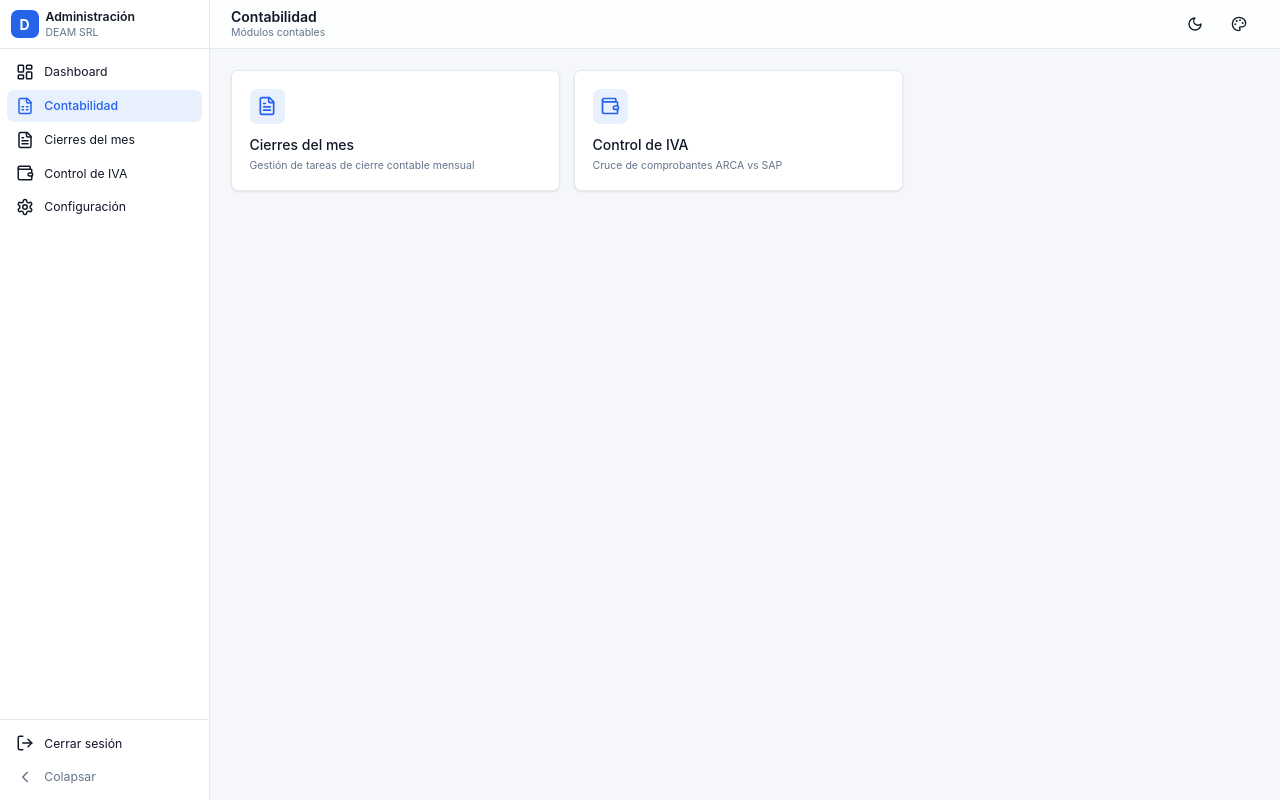
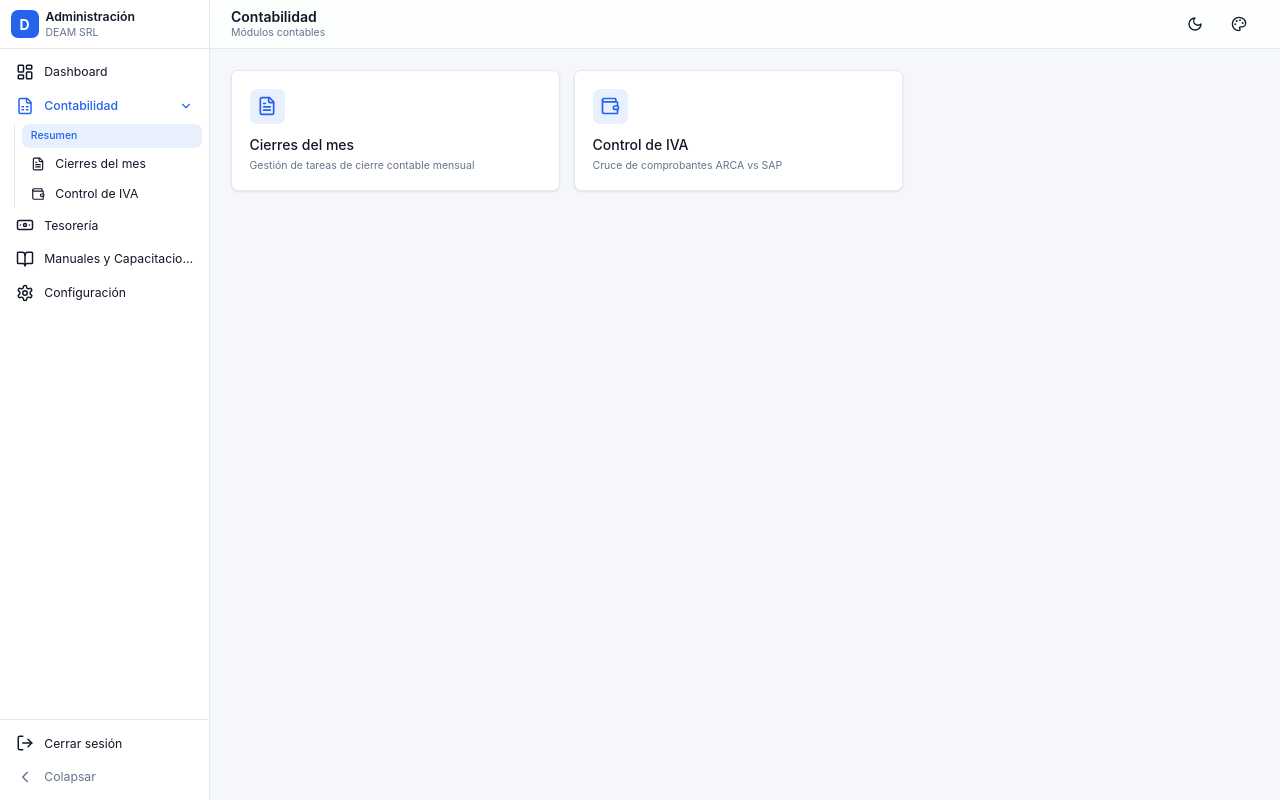
Before and after one commit to alejandrogomez-code/Administraci-n---DEAM, a Next.js app: page /contabilidad in a window 1280 px wide. Built offline with nearby package versions, Linux system fonts and the light colour scheme.

Commit message:
Update Sidebar.tsx

```diff
--- a/src/components/Sidebar.tsx
+++ b/src/components/Sidebar.tsx
@@ -3,33 +3,66 @@
 import Link from 'next/link';
 import { usePathname, useRouter } from 'next/navigation';
 import { useEffect, useState } from 'react';
-import { Building2, ChevronLeft, ChevronRight, FileSpreadsheet, FileText, LayoutDashboard, LogOut, Settings, Wallet } from 'lucide-react';
+import {
+  BookOpen, Building2, ChevronDown, ChevronLeft, ChevronRight,
+  FileSpreadsheet, FileText, LayoutDashboard, LogOut, Settings, Wallet, Banknote,
+} from 'lucide-react';
 import { createClient } from '@/lib/supabase/client';
 
-type Item = { href: string; label: string; icon: any };
+type Item = { href: string; label: string; icon: any; children?: Item[] };
+
 const items: Item[] = [
-  { href: '/dashboard',                  label: 'Dashboard',     icon: LayoutDashboard },
-  { href: '/contabilidad',               label: 'Contabilidad',  icon: FileSpreadsheet },
-  { href: '/contabilidad/cierres',       label: 'Cierres del mes', icon: FileText },
-  { href: '/contabilidad/iva',           label: 'Control de IVA', icon: Wallet },
-  { href: '/configuracion',              label: 'Configuración', icon: Settings },
+  { href: '/dashboard', label: 'Dashboard', icon: LayoutDashboard },
+  {
+    href: '/contabilidad',
+    label: 'Contabilidad',
+    icon: FileSpreadsheet,
+    children: [
+      { href: '/contabilidad/cierres', label: 'Cierres del mes', icon: FileText },
+      { href: '/contabilidad/iva',     label: 'Control de IVA',  icon: Wallet },
+    ],
+  },
+  { href: '/tesoreria', label: 'Tesorería', icon: Banknote },
+  { href: '/manuales',  label: 'Manuales y Capacitaciones', icon: BookOpen },
+  { href: '/configuracion', label: 'Configuración', icon: Settings },
 ];
 
 export default function Sidebar() {
   const path = usePathname();
   const router = useRouter();
   const [collapsed, setCollapsed] = useState(false);
+  const [expanded, setExpanded] = useState<Record<string, boolean>>({});
 
   useEffect(() => {
-    const c = localStorage.getItem('deam.sidebar') === '1';
-    setCollapsed(c);
+    setCollapsed(localStorage.getItem('deam.sidebar') === '1');
+    const raw = localStorage.getItem('deam.sidebar.exp');
+    if (raw) try { setExpanded(JSON.parse(raw)); } catch {}
   }, []);
   useEffect(() => { localStorage.setItem('deam.sidebar', collapsed ? '1' : '0'); }, [collapsed]);
+  useEffect(() => { localStorage.setItem('deam.sidebar.exp', JSON.stringify(expanded)); }, [expanded]);
+
+  // expandir automáticamente la categoría activa
+  useEffect(() => {
+    const auto: Record<string, boolean> = { ...expanded };
+    let changed = false;
+    for (const it of items) {
+      if (it.children && it.children.some((c) => path.startsWith(c.href))) {
+        if (!auto[it.href]) { auto[it.href] = true; changed = true; }
+      }
+    }
+    if (changed) setExpanded(auto);
+    // eslint-disable-next-line react-hooks/exhaustive-deps
+  }, [path]);
 
   async function logout() {
     const supabase = createClient();
     await supabase.auth.signOut();
     router.push('/login');
+  }
+
+  function isActive(href: string) {
+    if (href === '/dashboard') return path === href;
+    return path === href || path.startsWith(href + '/');
   }
 
   return (
@@ -47,7 +80,48 @@ export default function Sidebar() {
       <nav className="flex-1 p-2 space-y-0.5 overflow-y-auto">
         {items.map((it) => {
           const Icon = it.icon;
-          const active = path === it.href || (it.href !== '/dashboard' && path.startsWith(it.href));
+          const active = isActive(it.href);
+          const hasChildren = !!it.children?.length;
+          const isExp = expanded[it.href] ?? active;
+
+          if (hasChildren && !collapsed) {
+            return (
+              <div key={it.href}>
+                <button
+                  onClick={() => setExpanded((s) => ({ ...s, [it.href]: !isExp }))}
+                  className={`w-full flex items-center justify-between gap-3 px-2.5 py-2 rounded text-sm transition ${active ? 'text-primary font-medium' : 'text-text hover:bg-surface-2'}`}
+                >
+                  <span className="flex items-center gap-3 truncate">
+                    <Icon size={18} className="shrink-0" />
+                    <span className="truncate">{it.label}</span>
+                  </span>
+                  <ChevronDown size={14} className={`transition-transform ${isExp ? '' : '-rotate-90'}`} />
+                </button>
+                {isExp && (
+                  <div className="ml-2 mt-0.5 space-y-0.5 border-l border-border pl-2">
+                    <Link href={it.href}
+                      className={`flex items-center gap-3 px-2.5 py-1.5 rounded text-xs transition ${path === it.href ? 'bg-primary/10 text-primary font-medium' : 'text-muted hover:bg-surface-2'}`}
+                    >
+                      Resumen
+                    </Link>
+                    {it.children!.map((c) => {
+                      const CI = c.icon;
+                      const ca = isActive(c.href);
+                      return (
+                        <Link key={c.href} href={c.href}
+                          className={`flex items-center gap-3 px-2.5 py-1.5 rounded text-sm transition ${ca ? 'bg-primary/10 text-primary font-medium' : 'text-text hover:bg-surface-2'}`}
+                        >
+                          <CI size={14} className="shrink-0" />
+                          <span className="truncate">{c.label}</span>
+                        </Link>
+                      );
+                    })}
+                  </div>
+                )}
+              </div>
+            );
+          }
+
           return (
             <Link key={it.href} href={it.href}
               className={`flex items-center gap-3 px-2.5 py-2 rounded text-sm transition ${active ? 'bg-primary/10 text-primary font-medium' : 'text-text hover:bg-surface-2'}`}
```
